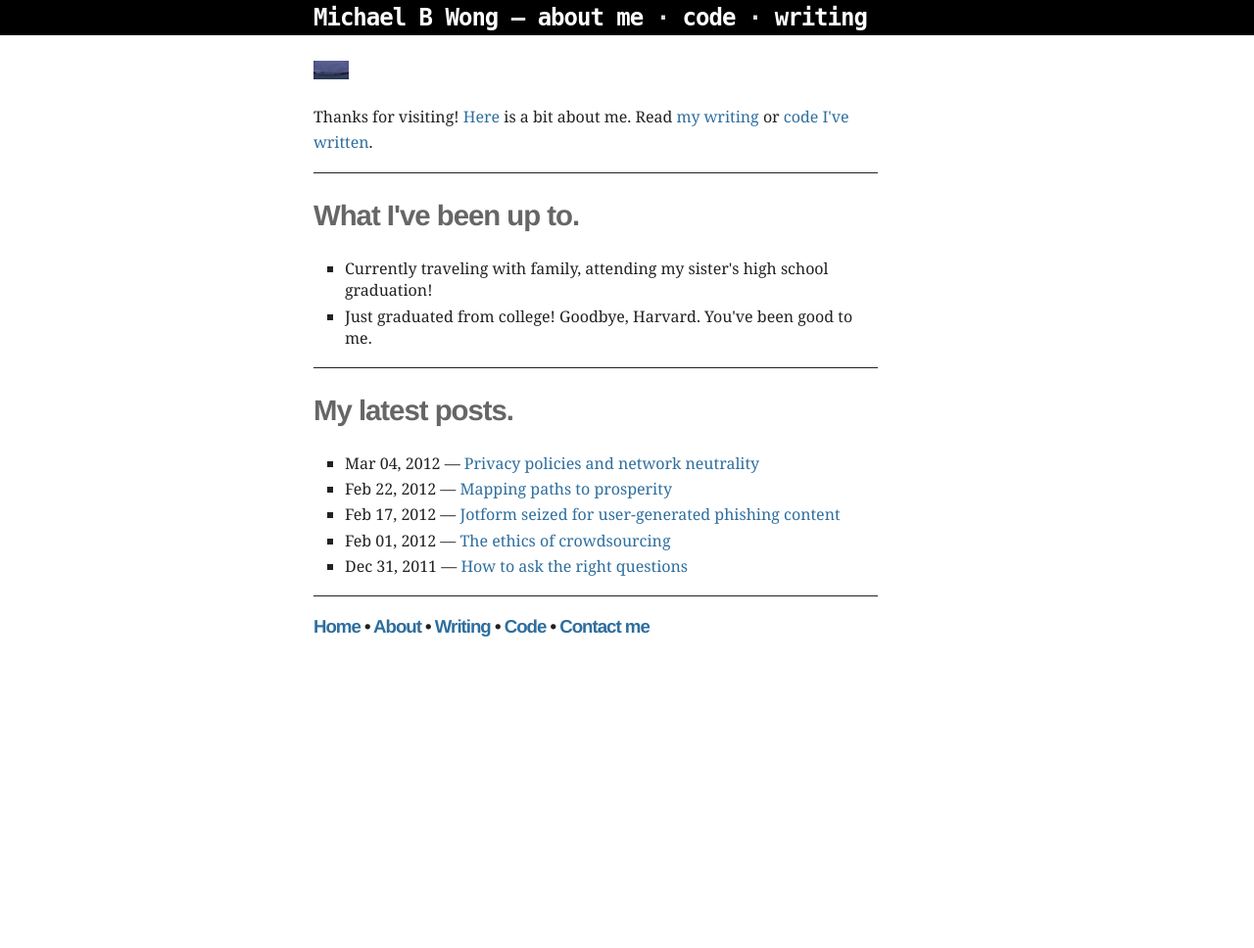
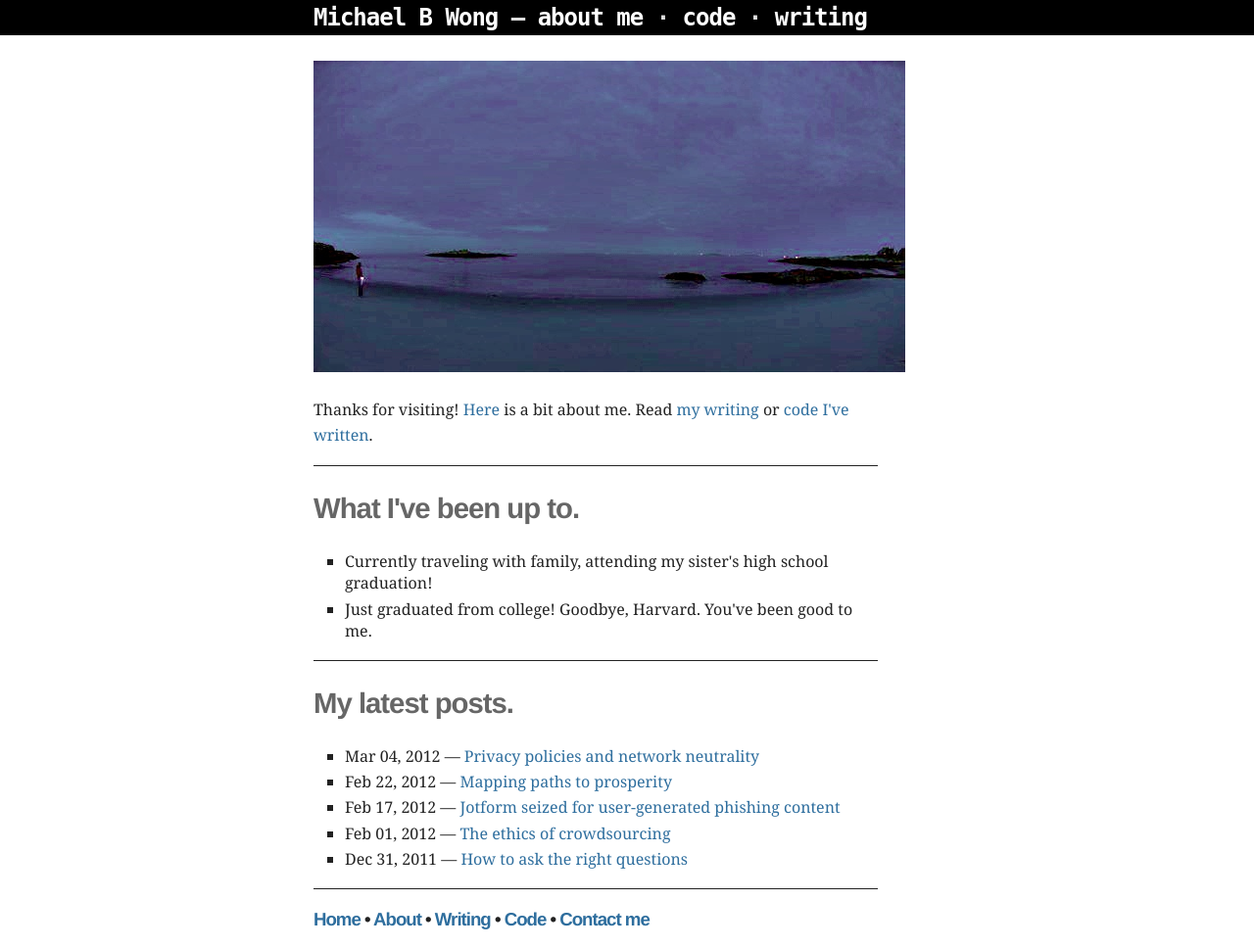
Before and after one commit to mbwong/mbwong.github.com, a Jekyll site: the page built from index.html, in a window 1280 px wide and 968 px high. Shown: the whole window at 98% size. Built offline with Jekyll 4.4.1, drawn with Linux system fonts in a browser that asks for light colours.

Commit message:
changed pic

```diff
--- a/index.html
+++ b/index.html
@@ -4,7 +4,7 @@ title: Online Writing
 ---
 <h2 id="intro"></h2>
   <div class="post">
-  <p> <img src="/panorama.jpg" width="36em"> </p>
+  <p> <img src="/panorama.jpg"> </p>
   <p>Thanks for visiting! <a href="/about.html">Here</a> is a bit about me. Read <a href="/archive.html">my writing</a> or <a href="/projects.html">code I've written</a>.
   </div>
 <h2 id="intro">What I've been up to.</h2>
```
